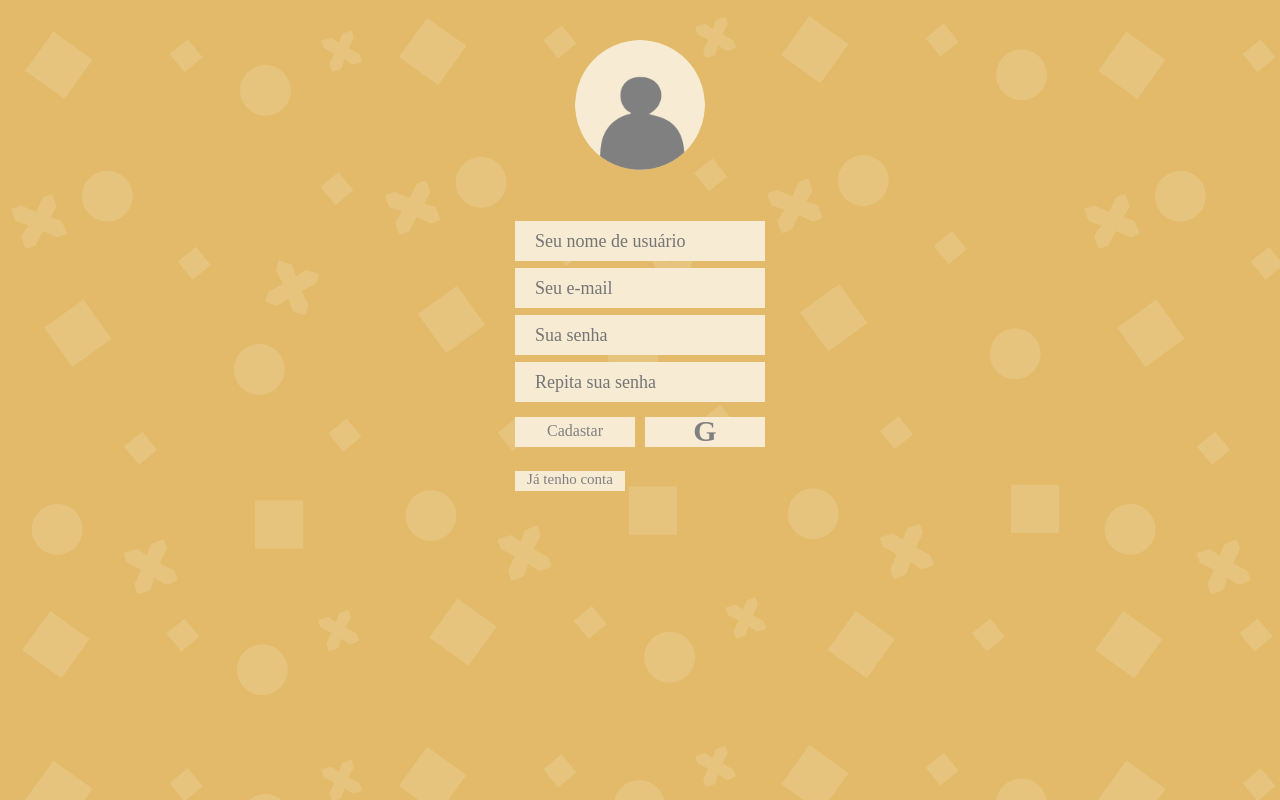
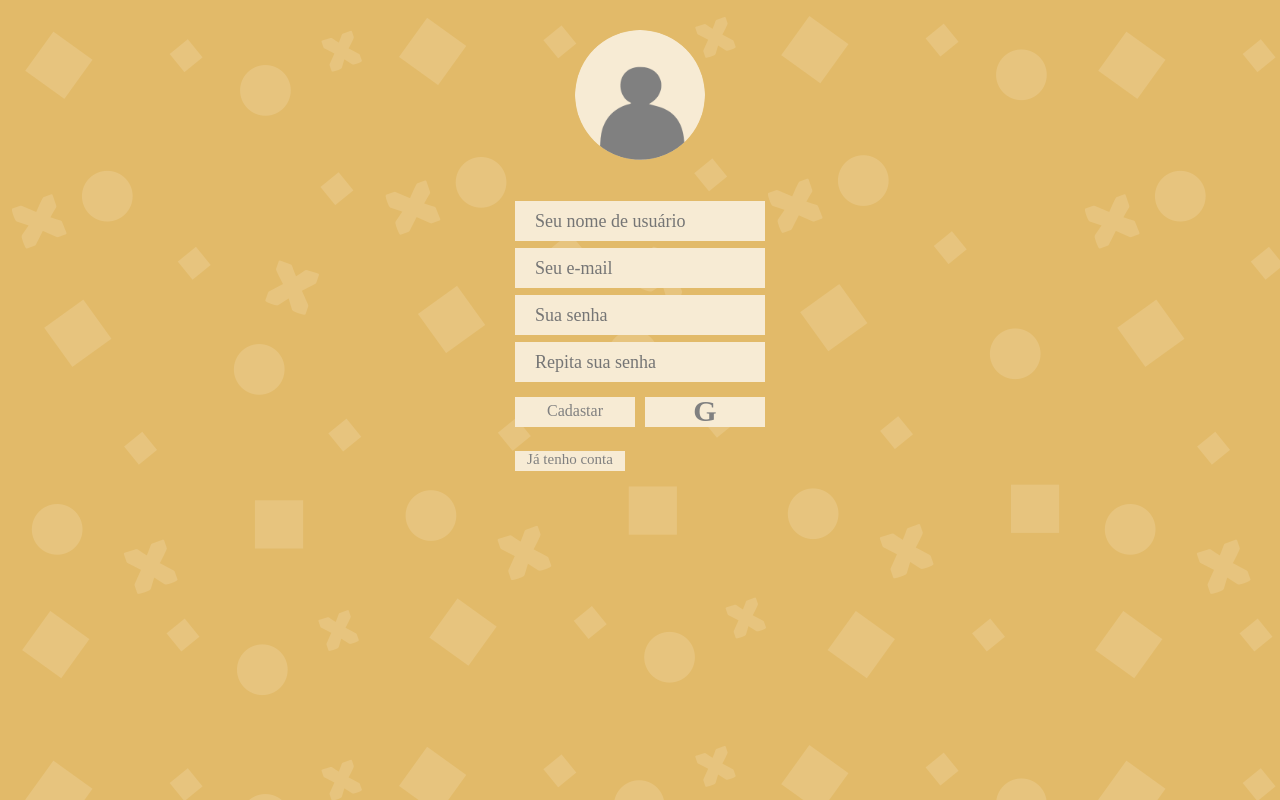
Before and after one commit to Jamisson-Machado/xeque, a plain HTML site: page index.html in a window 1280 px wide. Drawn offline with Linux system fonts and the light colour scheme.

Commit message:
Add files via upload

```diff
--- a/css/style.css
+++ b/css/style.css
@@ -21,7 +21,7 @@ html,body{
 	margin: 0 auto;
 	height: auto;
 	text-align: center;
-	padding-top: 40px;
+	padding-top: 30px;
 }
 .avatar{
 	height: 130px;
@@ -34,7 +34,7 @@ html,body{
 	margin: 0 auto;
 }
 form{
-	margin-top: 40px;
+	margin-top: 30px;
 }
 .input-container input[type=text]{
 	margin-top:7px;
```
